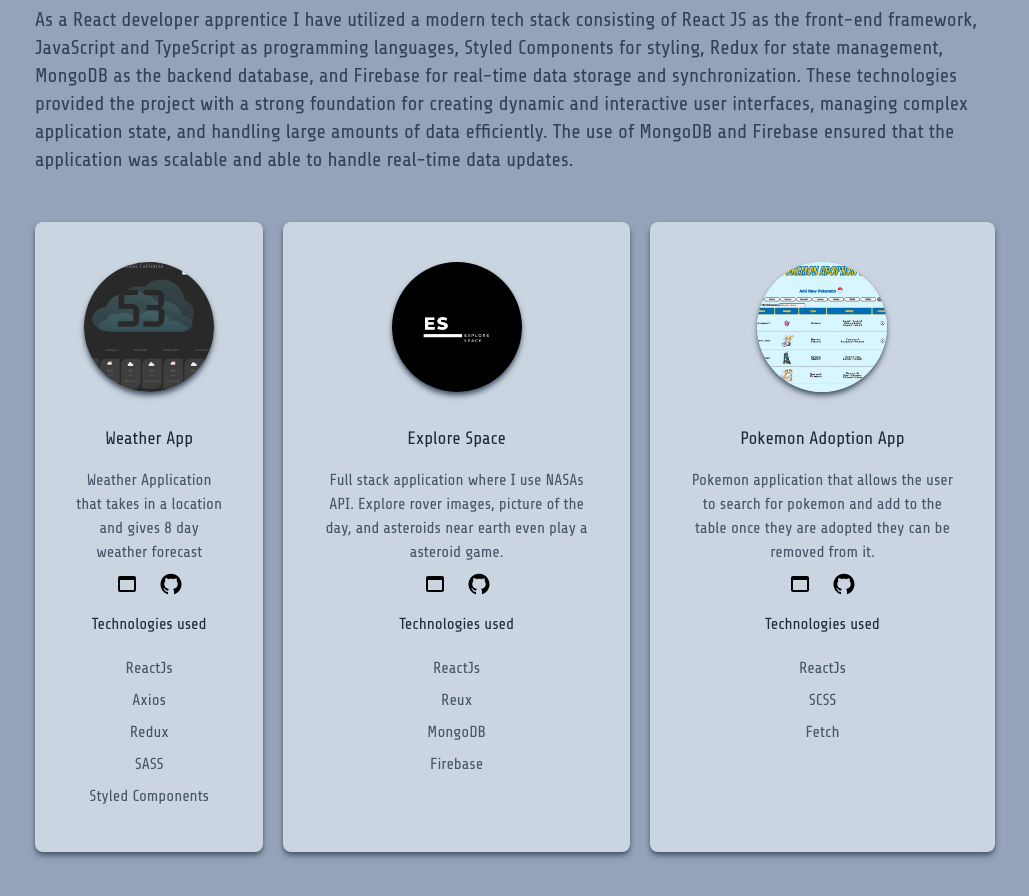
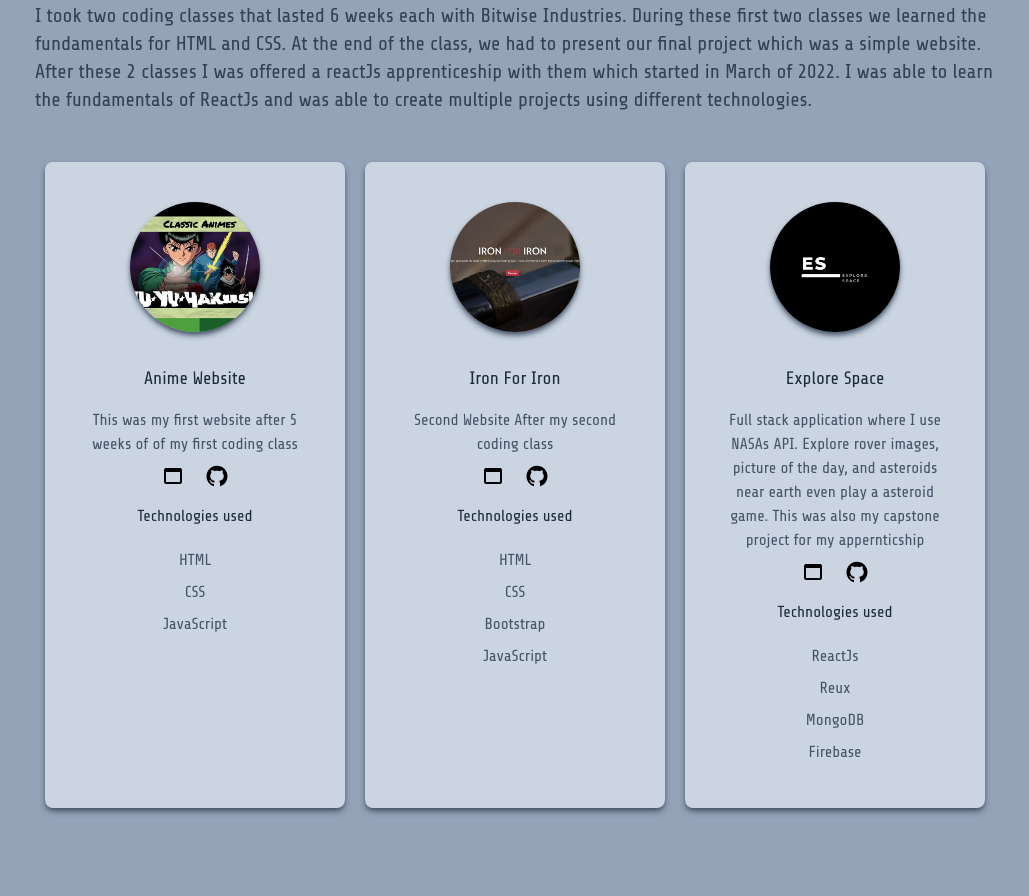
Before and after one commit to gildonnie/gildonnie.github.io, a Next.js app: page / in a window 1280 px wide. Shown: the part 1862-2758 px from the top of the page, without its empty margins (125-1154 px from the left). Built offline with nearby package versions, Linux system fonts and the light colour scheme; a web font is replaced by a local one.

Commit message:
updated section

```diff
--- a/pages/index.js
+++ b/pages/index.js
@@ -15,6 +15,8 @@
 import Poke from '../public/Pokemon.png';
 import Sql from '../public/SQL1.png';
 import Weather from '../public/weather.png';
+import Anime from '../public/anime.png';
+import Iron from '../public/iron.png';
 
 export default function Home() {
 
@@ -81,6 +83,15 @@
                   </li>
                   <li
                     className="mr-10 hover:cursor-pointer"  onClick={() => {
+                    const anchor = document.querySelector('#journey')
+                    anchor.scrollIntoView({ behavior: 'smooth'})
+                    setIsMenuOpen(!isMenuOpen);
+                    }}
+                  >
+                    My Journey
+                  </li>
+                  <li
+                    className="mr-10 hover:cursor-pointer"  onClick={() => {
                     const anchor = document.querySelector('#web')
                     anchor.scrollIntoView({ behavior: 'smooth'})
                     setIsMenuOpen(!isMenuOpen);
@@ -127,10 +138,9 @@
           </section>
 
           <section className="md:mb-60 md:-mt-5 px-10 md:px-20 lg:px-40 lg:-mt-5 sm:-mt-30 xs:-mt-40 xxs:mt-1">
-          <div className="md:mb-60">
+          <div className="md:mb-50">
             <h3 className="pt-60 text-3xl py-8 text-center mx-auto dark:text-slate-600" id="about">About Me</h3>
-              <p className="text-md py-2 leading-8 text-slate-700 md:text-xl max-w-1xl mx-auto lg:text-xl max-w-6xl dark:text-slate-400"
-              >
+            <p className="text-md py-2 leading-8 text-slate-700 md:text-xl max-w-1xl mx-auto lg:text-xl max-w-6xl dark:text-slate-400">
               Hello, I am a driven and self-motivated individual with a passion for web development and data analysis. As a React JS apprentice at Alpha Works Industries, I have been honing my skills in both areas through personal projects and coursework. <br />
               I have a strong foundation in HTML, CSS, JavaScript, and React JS, and I have built several web applications that demonstrate my skills in these technologies. I am also proficient in using Git for version control and have experience working in a team environment.  <br />
               In addition to web development, I have a keen interest in data analysis and have completed several courses in SQL, Excel, and data visualization. I have hands-on experience using SQL, Excel and Tableau to analyze and visualize data. I am comfortable working with large datasets and enjoy finding insights and patterns in the data.  <br />
@@ -138,12 +148,65 @@
               If you are looking for a driven and enthusiastic web developer or data analyst, I would be a great fit for your team. Thank you for considering me for your open position.
             </p>
           </div>
+          <div className="mb-60" >
+            <h3 className="pt-60 text-3xl py-8 text-center mx-auto dark:text-slate-600" id="journey">My Journey</h3>
+            <p className="text-md py-2 leading-8 text-slate-700 md:text-xl max-w-1xl mx-auto lg:text-xl max-w-6xl dark:text-slate-400">
+              I first started coding around November 2021. I always had a passion for tech and finally was able to pursue this passion.
+              I took two coding classes that lasted 6 weeks each with Bitwise Industries. During these first two classes we learned the fundamentals for HTML and CSS.
+              At the end of the class, we had to present our final project which was a simple website. After these 2 classes I was offered a reactJs apprenticeship with them which started in March of 2022.
+              I was able to learn the fundamentals of ReactJs and was able to create multiple projects using different technologies.
+            </p>
+            <div className="md:flex gap-5 md:justify-center">
+              <div className="pro-contain bg-slate-300 text-center shadow-md shadow-slate-600 p-10 rounded-lg my-10 dark:shadow-gray-900 dark:shadow-lg dark:bg-gray-700"
+              >
+                <Image src={Anime} alt="project-images" width={130} height={130} className="inline rounded-full shadow-md shadow-slate-600 dark:shadow-slate-800 "/>
+                <h3 className="text-slate-800 text-lg font-medium pt-8 pb-2 dark:text-slate-500">Anime Website</h3>
+                <p className="text-slate-600 py-2 dark:text-slate-400">This was my first website after 5 weeks of of my first coding class</p>
+                <div className="flex justify-center">
+                  <a className="mr-5 text-2xl hover:text-slate-700 dark:hover:text-slate-500" href="https://gildonnie.github.io/final-project/" target="_blank" rel="noreferrer"><MdOutlineWebAsset /></a>
+                  <a className="text-2xl hover:text-slate-700 dark:hover:text-slate-500" href="https://github.com/gildonnie/final-project" target="_blank" rel="noreferrer"><AiFillGithub /></a>
+                </div>
+                <h4 className="py-4 text-slate-800 dark:text-slate-500">Technologies used</h4>
+                <p className="text-slate-600 py-1 dark:text-slate-400">HTML</p>
+                <p className="text-slate-600 py-1 dark:text-slate-400">CSS</p>
+                <p className="text-slate-600 py-1 dark:text-slate-400">JavaScript</p>
+              </div>
+              <div className="pro-contain bg-slate-300 text-center shadow-md shadow-slate-600 p-10 rounded-lg my-10 dark:shadow-gray-900 dark:shadow-lg dark:bg-gray-700">
+                <Image src={Iron} alt="project-images" width={130} height={130} className="inline rounded-full shadow-md shadow-slate-600 dark:shadow-slate-800 "/>
+                <h3 className="text-slate-800 text-lg font-medium pt-8 pb-2 dark:text-slate-500">Iron For Iron</h3>
+                <p className="text-slate-600 py-2 dark:text-slate-400">Second Website After my second coding class</p>
+                <div className="flex justify-center">
+                  <a className="mr-5 text-2xl hover:text-slate-700 dark:hover:text-slate-500" href="https://gildonnie.github.io/" target="_blank" rel="noreferrer"><MdOutlineWebAsset /></a>
+                  <a className="text-2xl hover:text-slate-700 dark:hover:text-slate-500" href="https://github.com/gildonnie/gildonnie.github.io" target="_blank" rel="noreferrer"><AiFillGithub /></a>
+                </div>
+                <h4 className="py-4 text-slate-800 dark:text-slate-500">Technologies used</h4>
+                <p className="text-slate-600 py-1 dark:text-slate-400">HTML</p>
+                <p className="text-slate-600 py-1 dark:text-slate-400">CSS</p>
+                <p className="text-slate-600 py-1 dark:text-slate-400">Bootstrap</p>
+                <p className="text-slate-600 py-1 dark:text-slate-400">JavaScript</p>
+              </div>
+              <div className="pro-contain bg-slate-300 text-center shadow-md shadow-slate-600 p-10 rounded-lg my-10 dark:shadow-gray-900 dark:shadow-lg dark:bg-gray-700">
+                <Image src={ES} alt="project-images" width={130} height={130} className="inline rounded-full shadow-md shadow-slate-600 dark:shadow-slate-800 "/>
+                <h3 className="text-slate-800 text-lg font-medium pt-8 pb-2 dark:text-slate-500">Explore Space</h3>
+                <p className="text-slate-600 py-2 dark:text-slate-400">Full stack application where I use NASAs API. Explore rover images, picture of the day, and asteroids near earth even play a asteroid game. This was also my capstone project for my appernticship</p>
+                <div className="flex justify-center">
+                  <a className="mr-5 text-2xl hover:text-slate-700 dark:hover:text-slate-500" href="https://capstone-nasa-app.herokuapp.com/" target="_blank" rel="noreferrer"><MdOutlineWebAsset /></a>
+                  <a className="text-2xl hover:text-slate-700 dark:hover:text-slate-500" href="https://github.com/gildonnie/capstone-nasa-app" target="_blank" rel="noreferrer"><AiFillGithub /></a>
+                </div>
+                <h4 className="py-4 text-slate-800 dark:text-slate-500">Technologies used</h4>
+                <p className="text-slate-600 py-1 dark:text-slate-400">ReactJs</p>
+                <p className="text-slate-600 py-1 dark:text-slate-400">Reux</p>
+                <p className="text-slate-600 py-1 dark:text-slate-400">MongoDB</p>
+                <p className="text-slate-600 py-1 dark:text-slate-400">Firebase</p>
+              </div>
+            </div>
+          </div>
           <div>
             <h3 className="text-3xl py-8 text-center mx-auto dark:text-slate-600" id="web">Web Development Projects</h3>
             <p className="text-md py-2 leading-8 text-slate-700 md:text-xl md:mb-30 max-w-1xl mx-auto lg:text-xl max-w-6xl dark:text-slate-400">As a React developer apprentice I have utilized a modern tech stack consisting of React JS as the front-end framework, JavaScript and TypeScript as programming languages, Styled Components for styling, Redux for state management, MongoDB as the backend database, and Firebase for real-time data storage and synchronization. These technologies provided the project with a strong foundation for creating dynamic and interactive user interfaces, managing complex application state, and handling large amounts of data efficiently. The use of MongoDB and Firebase ensured that the application was scalable and able to handle real-time data updates. </p>
           </div>
             <div className="md:flex gap-5 md:justify-center">
-              <div className="bg-slate-300 text-center shadow-md shadow-slate-600 p-10 rounded-lg my-10 lg:max-w-md dark:shadow-gray-900 dark:shadow-lg dark:bg-gray-700"
+              <div className="pro-contain bg-slate-300 text-center shadow-md shadow-slate-600 p-10 rounded-lg my-10 dark:shadow-gray-900 dark:shadow-lg dark:bg-gray-700"
               >
                 <Image src={Weather} alt="project-images" width={130} height={130} className="inline rounded-full shadow-md shadow-slate-600 dark:shadow-slate-800 "/>
                 <h3 className="text-slate-800 text-lg font-medium pt-8 pb-2 dark:text-slate-500">Weather App</h3>
@@ -159,7 +222,7 @@
                 <p className="text-slate-600 py-1 dark:text-slate-400">SASS</p>
                 <p className="text-slate-600 py-1 dark:text-slate-400">Styled Components</p>
               </div>
-              <div className="w-30 bg-slate-300 text-center shadow-md shadow-slate-600 p-10 rounded-lg my-10 lg:max-w-md dark:shadow-gray-900 dark:shadow-lg dark:bg-gray-700">
+              <div className="pro-contain bg-slate-300 text-center shadow-md shadow-slate-600 p-10 rounded-lg my-10 dark:shadow-gray-900 dark:shadow-lg dark:bg-gray-700">
                 <Image src={ES} alt="project-images" width={130} height={130} className="inline rounded-full shadow-md shadow-slate-600 dark:shadow-slate-800 "/>
                 <h3 className="text-slate-800 text-lg font-medium pt-8 pb-2 dark:text-slate-500">Explore Space</h3>
                 <p className="text-slate-600 py-2 dark:text-slate-400">Full stack application where I use NASAs API. Explore rover images, picture of the day, and asteroids near earth even play a asteroid game.</p>
@@ -173,7 +236,7 @@
                 <p className="text-slate-600 py-1 dark:text-slate-400">MongoDB</p>
                 <p className="text-slate-600 py-1 dark:text-slate-400">Firebase</p>
               </div>
-              <div className="bg-slate-300 text-center shadow-md shadow-slate-600 p-10 rounded-lg my-10 lg:max-w-md dark:shadow-gray-900 dark:shadow-lg dark:bg-gray-700">
+              <div className="pro-contain bg-slate-300 text-center shadow-md shadow-slate-600 p-10 rounded-lg my-10 dark:shadow-gray-900 dark:shadow-lg dark:bg-gray-700">
                 <Image src={Poke} alt="project-images" width={130} height={130} className="inline rounded-full shadow-md shadow-slate-600 dark:shadow-slate-800 "/>
                 <h3 className="text-slate-800 text-lg font-medium pt-8 pb-2 dark:text-slate-500">Pokemon Adoption App</h3>
                 <p className="text-slate-600 py-2 dark:text-slate-400">Pokemon application that allows the user to search for pokemon and add to the table once they are adopted they can be removed from it.</p>
@@ -195,7 +258,7 @@
               <p className="text-md py-2 leading-8 text-slate-700 md:text-xl max-w-1xl mx-auto lg:text-xl max-w-6xl dark:text-slate-400">As a Data Analyst I have utilized SQL, Excel and Tableau. SQL to manage and manipulate data stored in relational databases. And extract data from databases, perform queries and data cleaning, and perform data aggregation and analysis. Excel to easily import, explore, clean, analyze and visualize data. With tableau I created  interactive and dynamic dashboards, reports, and visualizations.</p>
             </div>
             <div className="md:flex gap-10 md:justify-center mb-40">
-              <div className=" bg-slate-300 text-center shadow-md shadow-slate-600 p-10 rounded-lg my-10     lg:max-w-md dark:shadow-gray-900 dark:shadow-lg dark:bg-gray-700"
+              <div className="pro-contain bg-slate-300 text-center shadow-md shadow-slate-600 p-10 rounded-lg my-10     dark:shadow-gray-900 dark:shadow-lg dark:bg-gray-700"
               >
                 <Image src={Sql} alt="project-images"width={130} height={130} className="inline rounded-full shadow-md shadow-slate-600 dark:shadow-slate-800 "/>
                 <h3 className="text-slate-800 text-lg font-medium pt-8 pb-2 dark:text-slate-500">COVID Project</h3>
@@ -207,7 +270,7 @@
                 <p className="text-slate-600 py-1 dark:text-slate-400">SQL</p>
                 <p className="text-slate-600 py-1 dark:text-slate-400">Excel</p>
               </div>
-              <div className=" bg-slate-300 text-center shadow-md shadow-slate-600 p-10 rounded-lg my-10     lg:max-w-md dark:shadow-gray-900 dark:shadow-lg dark:bg-gray-700"
+              <div className="pro-contain bg-slate-300 text-center shadow-md shadow-slate-600 p-10 rounded-lg my-10     dark:shadow-gray-900 dark:shadow-lg dark:bg-gray-700"
               >
                 <Image src={Sql} alt="project-images" width={130} height={130} className="inline rounded-full shadow-md shadow-slate-600 dark:shadow-slate-800 "/>
                 <h3 className="text-slate-800 text-lg font-medium pt-8 pb-2 dark:text-slate-500">Cleaning Data Project</h3>
@@ -219,7 +282,7 @@
                 <p className="text-slate-600 py-1 dark:text-slate-400">SQL</p>
                 <p className="text-slate-600 py-1 dark:text-slate-400">Excel</p>
               </div>
-              <div className="bg-slate-300 text-center shadow-md shadow-slate-600 p-10 rounded-lg my-10 lg:max-w-md dark:shadow-gray-900 dark:shadow-lg dark:bg-gray-700">
+              <div className="pro-contain bg-slate-300 text-center shadow-md shadow-slate-600 p-10 rounded-lg my-10 dark:shadow-gray-900 dark:shadow-lg dark:bg-gray-700">
                 <Image src={Covid} alt="project-images" width={130} height={130} className="inline rounded-full shadow-md shadow-slate-600 dark:shadow-slate-800 "/>
                 <h3 className="text-slate-800 text-lg font-medium pt-8 pb-2 dark:text-slate-500">COVID Dashboard</h3>
                 <p className="text-slate-600 py-2 dark:text-slate-400">Dashboard that visualizes deaths per country and infections.</p>
@@ -231,7 +294,7 @@
                 <p className="text-slate-600 py-1 dark:text-slate-400">Tableau</p>
                 <p className="text-slate-600 py-1 dark:text-slate-400">Excel</p>
               </div>
-              <div className="bg-slate-300 text-center shadow-md shadow-slate-600 p-10 rounded-lg my-10 lg:max-w-md dark:shadow-gray-900 dark:shadow-lg dark:bg-gray-700 ">
+              <div className="pro-contain bg-slate-300 text-center shadow-md shadow-slate-600 p-10 rounded-lg my-10 dark:shadow-gray-900 dark:shadow-lg dark:bg-gray-700 ">
                 <Image src={Abnb} alt="project-images" width={130} height={130} className="inline rounded-full shadow-md shadow-slate-600 dark:shadow-slate-800 "/>
                 <h3 className="text-slate-800 text-lg font-medium pt-8 pb-2 dark:text-slate-500">Airbnb Tableau Dashboard</h3>
                 <p className="text-slate-600 py-2 dark:text-slate-400">Dashboard for potenial client that is looking to see what type of porperty would be more profitable in their city</p>
--- a/styles/globals.css
+++ b/styles/globals.css
@@ -55,7 +55,7 @@
     background-color: rgb(71,85,105);
     border-top: 2px solid #334155;
     color: rgb(174, 182, 190);
-    box-shadow: 0 25px 20px #7C8B9F;
+    box-shadow: 0 3px 10px #7C8B9F;
   }
 
   .navBar li {
@@ -69,3 +69,15 @@
     display: none;
   }
  }
+
+ .pro-contain {
+  max-width: 300px;
+  /* min-width: 300px; */
+ }
+
+ @media (max-width: 768px) {
+  .pro-contain {
+    max-width: none;
+    min-width: none;
+  }
+ }
```
Also changed, not shown: public/anime.png (added), public/iron.png (added). Lines whose indentation alone changed are shown as unchanged.
